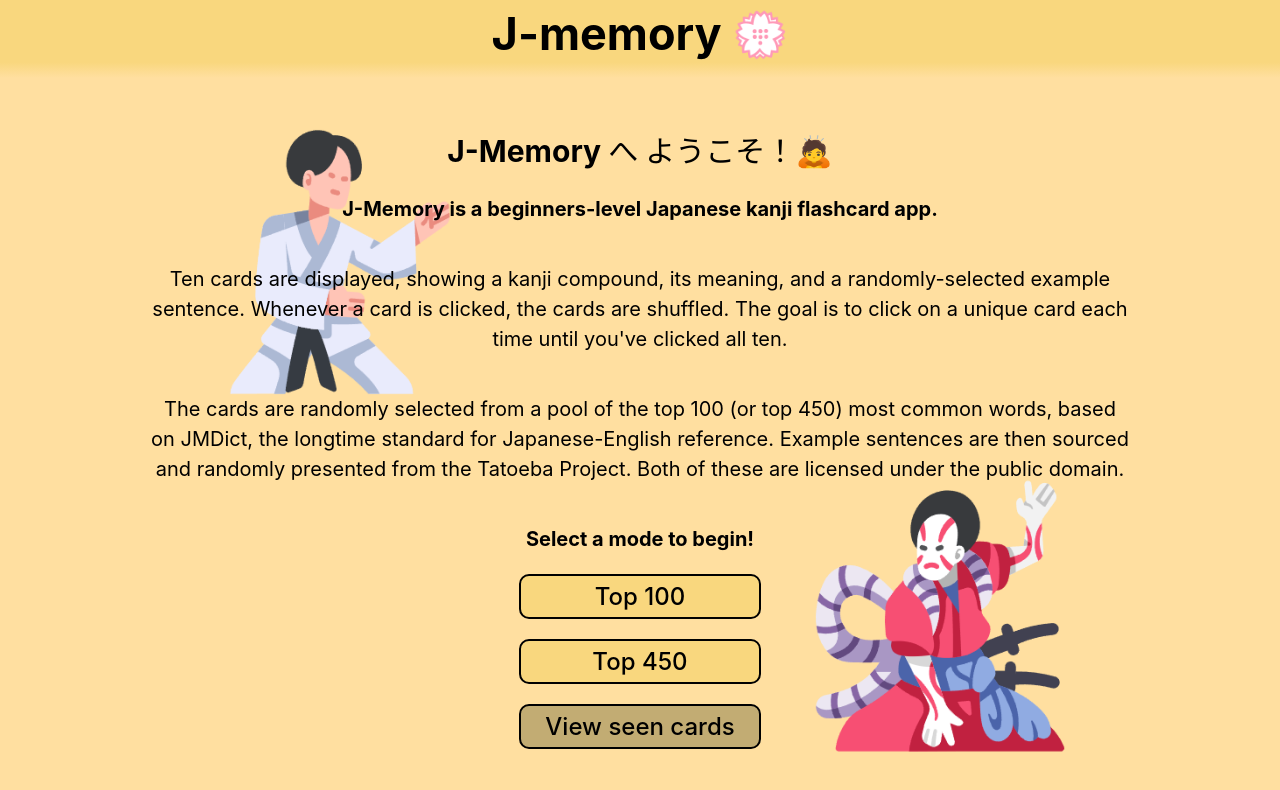
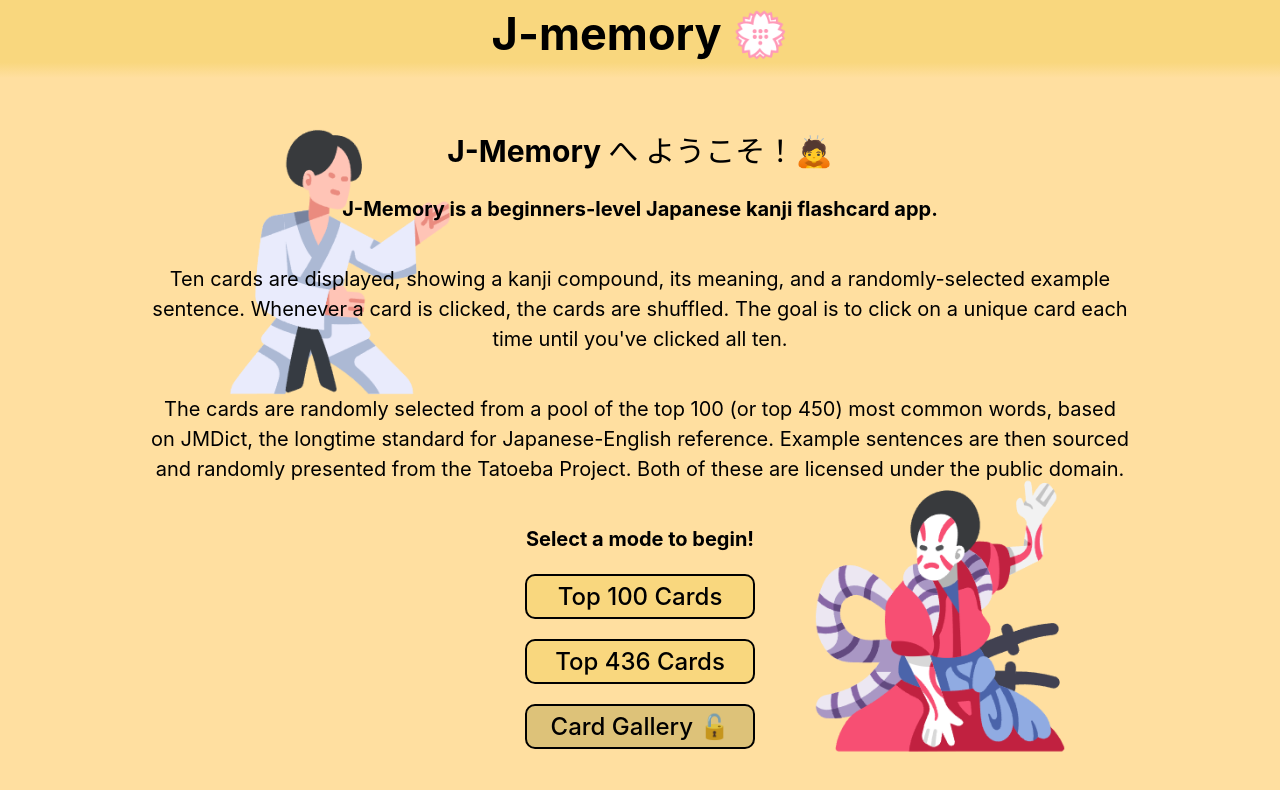
Before and after one commit to orzcode/jmemory, a React (Vite) app: page / in a window 1280 px wide. Shown: the top 790 px of the page. Built offline with nearby package versions, Linux system fonts and the light colour scheme.

Commit message:
splash button improvements

```diff
--- a/src/components/Splash.jsx
+++ b/src/components/Splash.jsx
@@ -1,5 +1,7 @@
-import TenCards from "./TenCards";
+import nf01 from "../assets/nf01.json";
 function Splash({ setView, setMode }) {
+  const totalEntries = nf01.entries.length; // JSON total size pool
+
   //localStorage.clear();
 
   return (
@@ -40,7 +42,7 @@
             setView("TenCards");
           }}
         >
-          Top 100
+          Top 100 Cards
         </button>
         <button
           className="Hoverstyles"
@@ -49,10 +51,10 @@
             setView("TenCards");
           }}
         >
-          Top 450
+          Top {totalEntries} Cards
         </button>
         {localStorage.getItem("cachedCards") === null ? (
-          <button className="Hoverstyles Disabled">View seen cards</button>
+          <button className="Disabled">Card Gallery 🔓</button>
         ) : (
           <button
             className="Hoverstyles"
--- a/src/index.css
+++ b/src/index.css
@@ -172,8 +172,8 @@
 }
 .Disabled {
   background-color: var(--header);
-  filter: grayscale(0.2) brightness(0.8);
-  /* cursor: not-allowed; */
+  filter: grayscale(0.1) brightness(0.9);
+  cursor: not-allowed;
 }
 /* ----------------------------------------- */
 .TenCardsParent {
```
